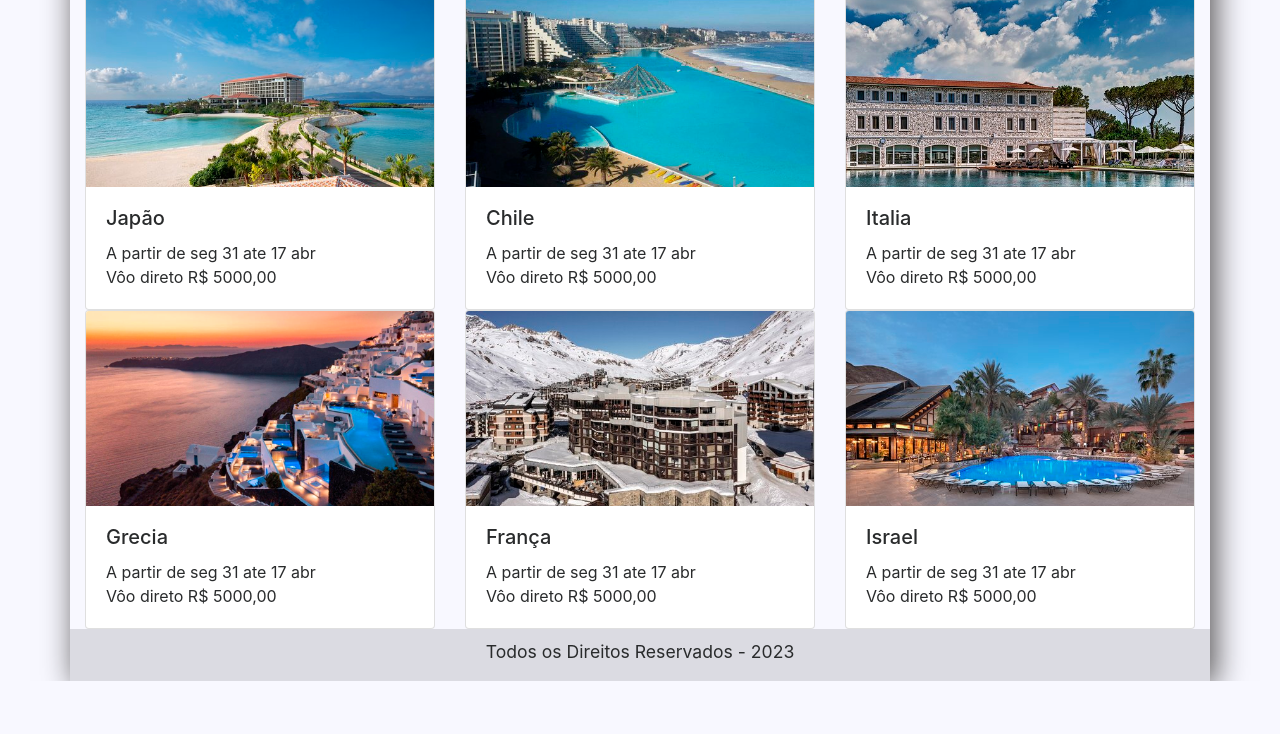
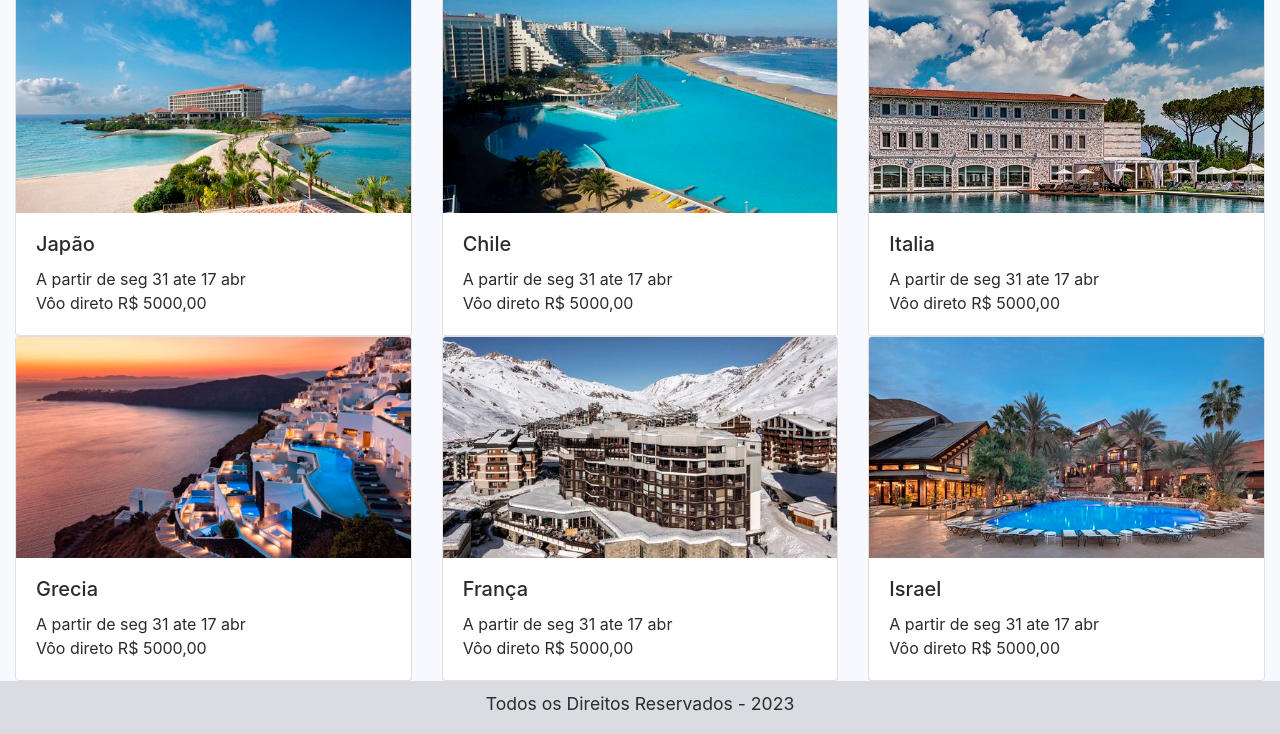
Before and after one commit to kellysouzaa/aula_Bootstrap, a plain HTML site: page resorts.html in a window 1280 px wide. Shown: the part 146-880 px from the top of the page. Before the commit the page ends 827 px from the top, so only its background shows below. Drawn offline with Linux system fonts and the light colour scheme; files that its build step writes are made by us from their sources.

Commit message:
Update resorts.html

```diff
--- a/resorts.html
+++ b/resorts.html
@@ -28,7 +28,7 @@
   <body>
 
 
-    <div class="container sombra"> <!--container-fluid se eu quiser a tela inteira-->
+    <div class="container-fluid sombra"> <!--container-fluid se eu quiser a tela inteira-->
 
 	<!--MENU-->
 		<div class="row">
```
